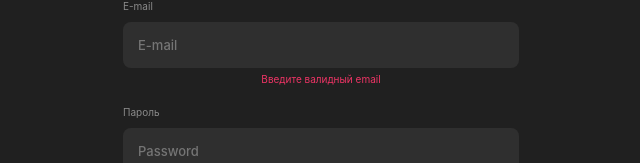
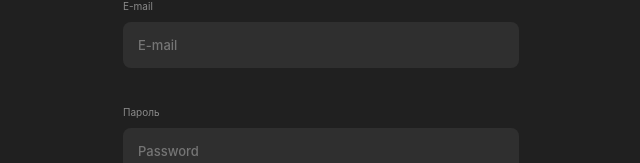
Before and after one commit to ElizaSharafieva/movies-explorer-frontend, a React (Create React App) app: page /signin in a window 1280 px wide. Shown: the part 259-422 px from the top of the page, without its empty margins (319-959 px from the left). Built offline with nearby package versions, Linux system fonts and the light colour scheme.

Commit message:
new pull req

```diff
--- a/src/components/AuthForm/AuthForm.jsx
+++ b/src/components/AuthForm/AuthForm.jsx
@@ -6,7 +6,7 @@ import logo from '../../images/logo.svg';
 
 function AuthForm(props) {
 
-  const { values, errors, isValid, handleChange, validateEmail} = useFormAndValidation();
+  const { values, errors, isValid, handleChange, validateEmail, resetForm} = useFormAndValidation();
   const [disableButton, setDisableButton] = useState(true);
 
   React.useEffect(() => {
@@ -24,9 +24,8 @@ function AuthForm(props) {
 
   const handleSubmit = (evt) => {
     evt.preventDefault();
-    setDisableButton(false);
+    resetForm();
     props.name==='register' ? handleRegister() : handleLogin();
-
   };
 
   return (
@@ -68,7 +67,7 @@ function AuthForm(props) {
                 onChange={handleChange}
                 values={values}
             />
-            {validateEmail(values.email)===null ?  <span className='error'>Введите валидный email</span>
+            {validateEmail(values.email)===null && values.email!=null ?  <span className='error'>Введите валидный email</span>
             : <span className='error'>{errors.email}</span>}
             <label className='form__label'>Пароль</label>
             <input
```
